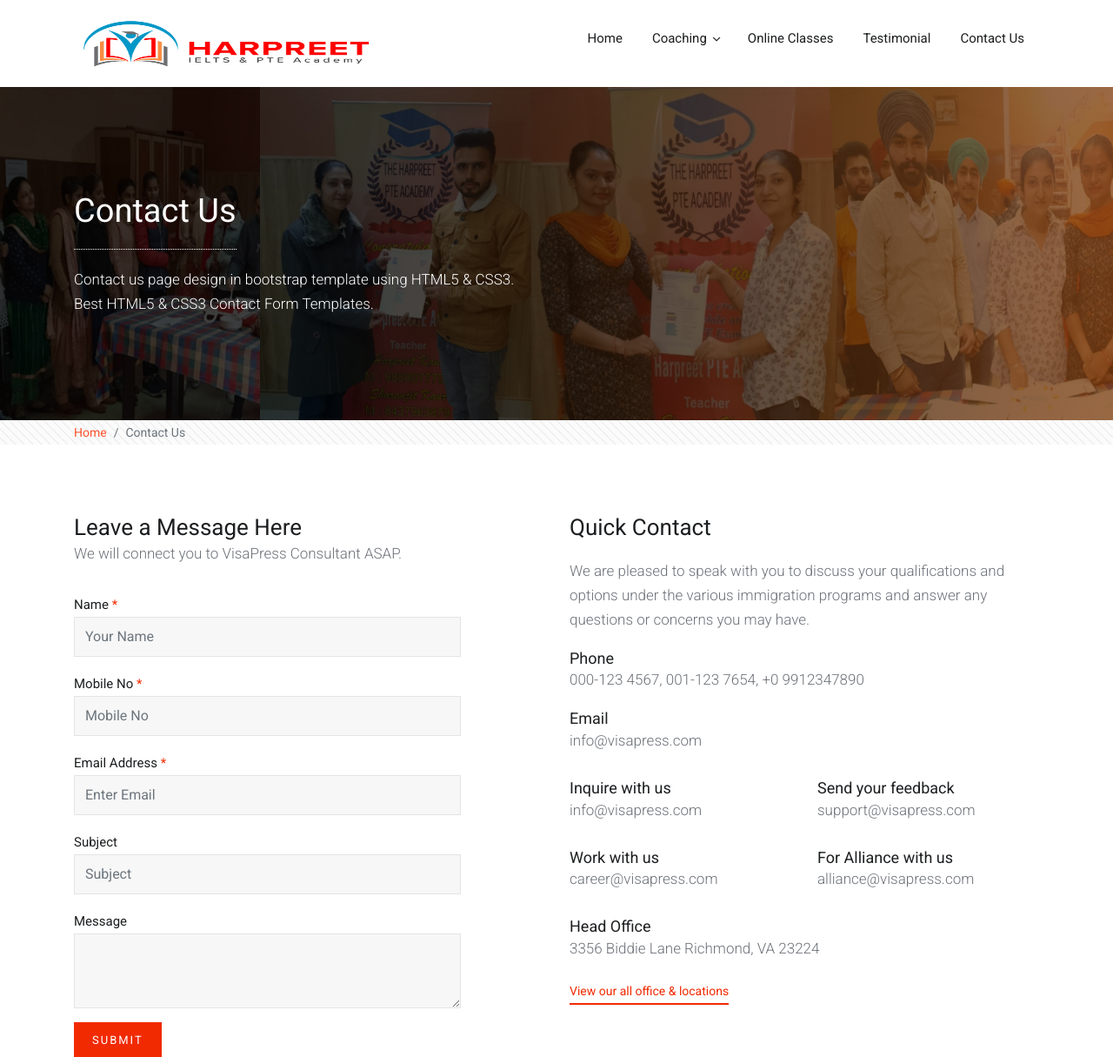
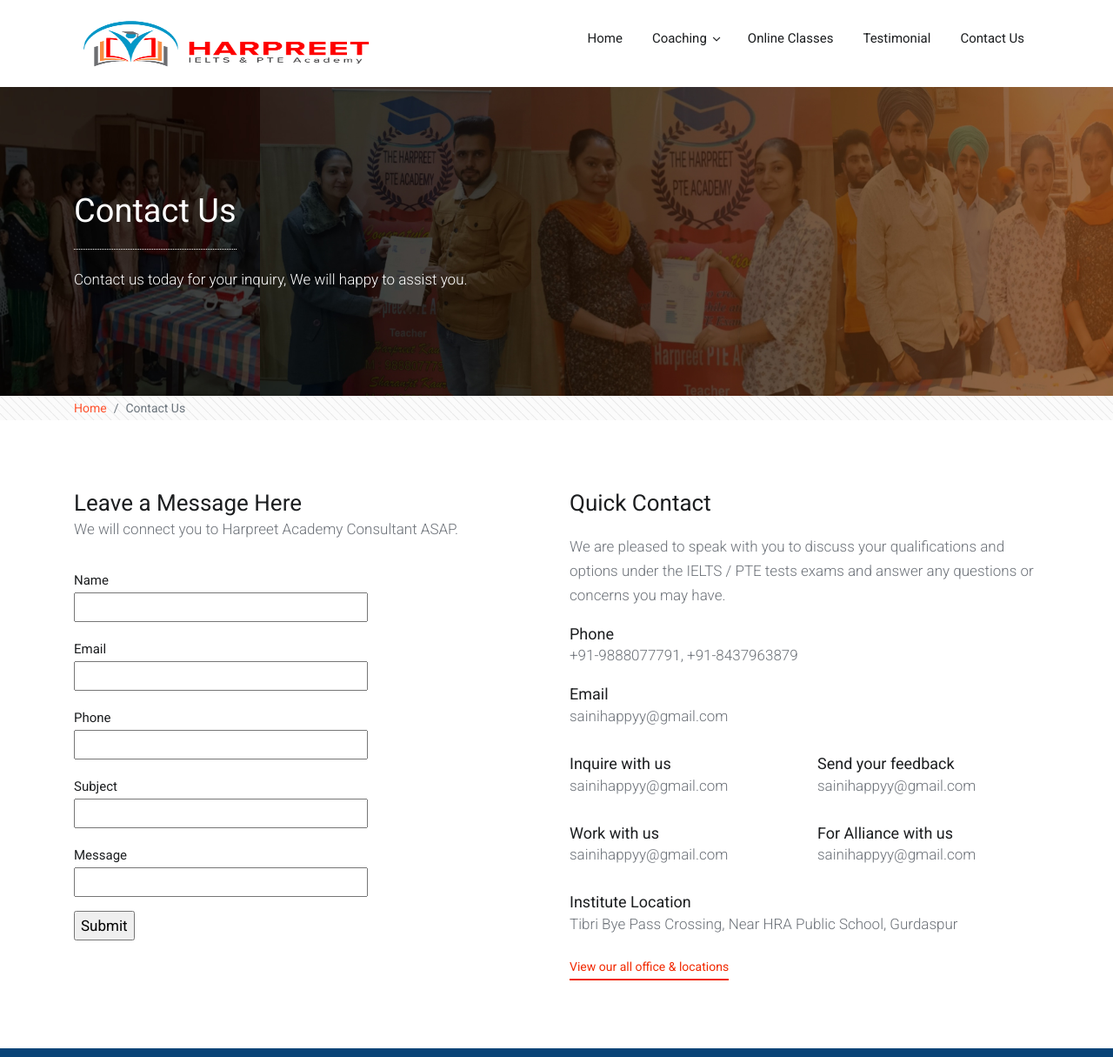
Before and after one commit to gu9/webapp_pte, a Flask app: page /contactus in a window 1280 px wide. Shown: the part 41-1256 px from the top of the page at 87% size. Run offline with Flask 2, Linux system fonts and the light colour scheme; some libraries are stand-ins or nearby versions.

Commit message:
contact page upated with correct information and form submission implementation done in wtfforms

```diff
--- a/application/templates/contact-page.html
+++ b/application/templates/contact-page.html
@@ -5,7 +5,7 @@
             <div class="row">
                 <div class="col-xl-6 col-lg-6 col-md-12 col-sm-12 col-12">
                     <h1 class="page-title">Contact us</h1>
-                    <p class="page-description">Contact us page design in bootstrap template using HTML5 &amp; CSS3. Best HTML5 &amp; CSS3 Contact Form Templates.
+                    <p class="page-description">Contact us today for your inquiry, We will happy to assist you.
                     </p>
                 </div>
             </div>
@@ -33,71 +33,77 @@
                 <div class="col-xl-5 col-lg-5 col-md-7 col-sm-12 col-12">
                     <div class="contact-form-head">
                         <h2 class="mb0">Leave a Message Here</h2>
-                        <p>We will connect you to VisaPress Consultant ASAP.</p>
+                        <p>We will connect you to Harpreet Academy Consultant ASAP.</p>
                     </div>
                     <div class="contact-form mt30">
-                        <form method="post" action="contactus.php">
+                        <form method="post" action="">
                                 <div class="form-group">
-                                <label for="name">Name <span class="required">*</span></label>
-                                <input type="text" class="form-control" id="name" name="name" placeholder="Your Name" required>
+
+                                    {{ form.hidden_tag() }}
+                                </div>
+
+                                <div class="form-group">
+
+                                        {{ form.name.label }}<br>
+                                        {{ form.name(size=35) }}
                                 </div>
                                 <div class="form-group">
-                                <label for="mobileno">Mobile No <span class="required">*</span></label>
-                                <input type="text" class="form-control" id="mobileno" name="mobileno" placeholder="Mobile No" required>
+                                        {{ form.email.label }}<br>
+                                        {{ form.email(size=35) }}
                                 </div>
                                 <div class="form-group">
-                                <label for="email">Email Address <span class="required">*</span></label>
-                                <input type="email" class="form-control" id="email" name="email" placeholder="Enter Email" required>
+                                        {{ form.phone.label }}<br>
+                                        {{ form.phone(size=35) }}
                                 </div>
                                 <div class="form-group">
-                                <label for="subject">Subject</label>
-                                <input type="text" class="form-control" id="subject" name="subject" placeholder="Subject">
+                                        {{ form.subject.label }}<br>
+                                        {{ form.subject(size=35) }}
                                 </div>
                                 <div class="form-group">
-                                <label for="message">Message</label>
-                                <textarea class="form-control" id="message" name="message" rows="3"></textarea>
+                                        {{ form.message.label  }}<br>
+                                        {{ form.message(size=35) }}
                                 </div>
                                 <div class="form-group">
-                                <button type="submit" class="btn btn-default">Submit</button>
+                                     {{ form.submit() }}
                                 </div>
                         </form>
                     </div>
                 </div>
                 <div class="offset-xl-1 col-xl-6 offset-lg-1 col-lg-5 col-md-5 col-sm-12 col-12">
                     <h2>Quick Contact</h2>
-                    <p>We are pleased to speak with you to discuss your qualifications and options under the various immigration programs and answer any questions or concerns you may have.</p>
+                    <p>We are pleased to speak with you to discuss your qualifications and options under the IELTS / PTE tests exams and answer any questions or concerns you may have.</p>
                     <h4 class="mb0">Phone</h4>
-                    <p>000-123 4567, 001-123 7654, +0 9912347890</p>
+                    <p>+91-9888077791, +91-8437963879</p>
                     <div class="row mb30">
                         <div class="col">
                             <h4 class="mb0">Email</h4>
-                            <p>info@visapress.com</p>
+                            <p>sainihappyy@gmail.com</p>
                         </div>
                     </div>
                     <div class="row mb20">
                         <div class="col mb10">
                             <h4 class="mb0">Inquire with us</h4>
-                            <p>info@visapress.com</p>
+                            <p>sainihappyy@gmail.com</p>
                         </div>
                         <div class="col mb10">
                             <h4 class="mb0">Send your feedback</h4>
-                            <p>support@visapress.com</p>
+                            <p>sainihappyy@gmail.com</p>
                         </div>
                     </div>
                     <div class="row mb20">
                         <div class="col mb10">
                             <h4 class="mb0">Work with us</h4>
-                            <p>career@visapress.com</p>
+                            <p>sainihappyy@gmail.com</p>
                         </div>
                         <div class="col mb10">
                             <h4 class="mb0">For Alliance with us</h4>
-                            <p>alliance@visapress.com</p>
+                            <p>sainihappyy@gmail.com</p>
                         </div>
                     </div>
                     <div class="row">
                         <div class="col">
-                            <h4 class="mb0">Head Office</h4>
-                            <p>3356 Biddie Lane Richmond, VA 23224</p>
+                            <h4 class="mb0">Institute Location</h4>
+                            <p>Tibri Bye Pass Crossing, Near HRA Public School, Gurdaspur</p>
                             <a href="#" class="btn-link-primary">View our all office & locations</a>
                         </div>
                     </div>
@@ -105,10 +111,8 @@
             </div>
         </div>
     </div>
-    <div id="map"></div>
     <script src="static/js/navigation.js"></script>
     <script src="static/js/google-map.js"></script>
-    <script async defer src="https://maps.googleapis.com/maps/api/js?key=AIzaSyBZib4Lvp0g1L8eskVBFJ0SEbnENB6cJ-g&callback=initMap">
-    </script>
+
 
 {% endblock %}
```
Lines whose indentation alone changed are shown as unchanged.
